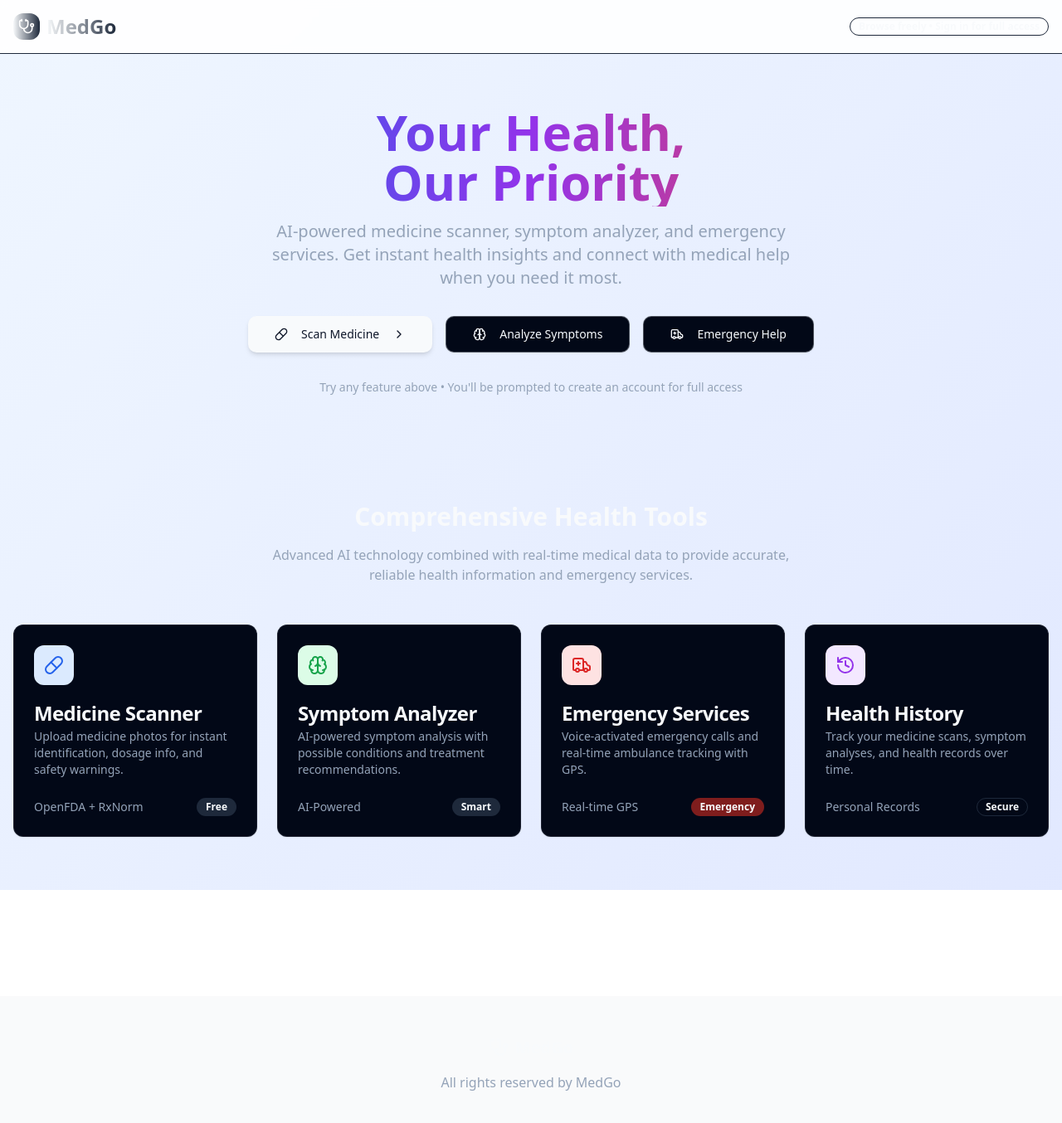
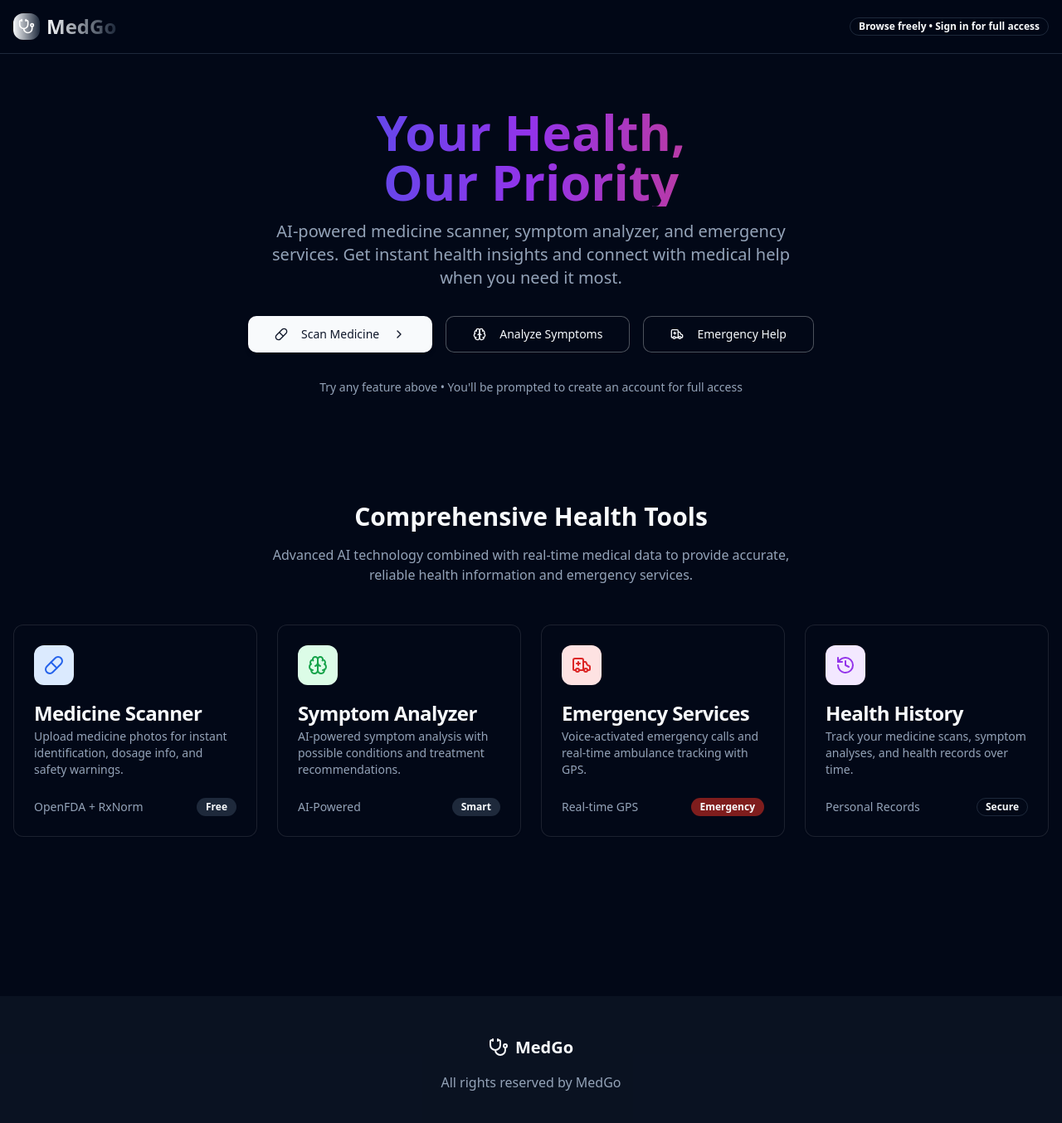
Before and after one commit to Yagna1211/Medgo, a React (Vite) app: page / in a window 1280 px wide. Shown: the top 1354 px of the page at 83% size. Built offline with nearby package versions, Linux system fonts and the light colour scheme.

Commit message:
Fix landing page theme and driver signup

```diff
--- a/src/pages/Index.tsx
+++ b/src/pages/Index.tsx
@@ -48,9 +48,9 @@ if (user) {
 }
 
   return (
-    <div className="min-h-screen bg-gradient-to-br from-blue-50 to-indigo-100">
+    <div className="min-h-screen bg-background">
       {/* Header */}
-      <header className="border-b bg-white/90 backdrop-blur-sm sticky top-0 z-40">
+      <header className="border-b bg-card/90 backdrop-blur-sm sticky top-0 z-40">
         <div className="container mx-auto px-4 py-4">
           <div className="flex items-center justify-between">
             <div className="flex items-center space-x-2">
@@ -225,7 +225,7 @@ if (user) {
       </section>
 
       {/* Stats Section */}
-      <section className="bg-white py-16">
+      <section className="bg-card py-16">
         <div className="container mx-auto px-4">
           <div className="grid grid-cols-1 md:grid-cols-4 gap-8 text-center">
 
@@ -234,7 +234,7 @@ if (user) {
       </section>
 
       {/* Footer */}
-      <footer className="bg-gray-50 py-12">
+      <footer className="bg-muted/30 py-12">
         <div className="container mx-auto px-4 text-center">
           <div className="flex items-center justify-center space-x-2 mb-4">
             <Stethoscope className="h-6 w-6 text-primary" />
```
Also changed, not shown: 1 other file (tests, documents, lock files or other folders).
